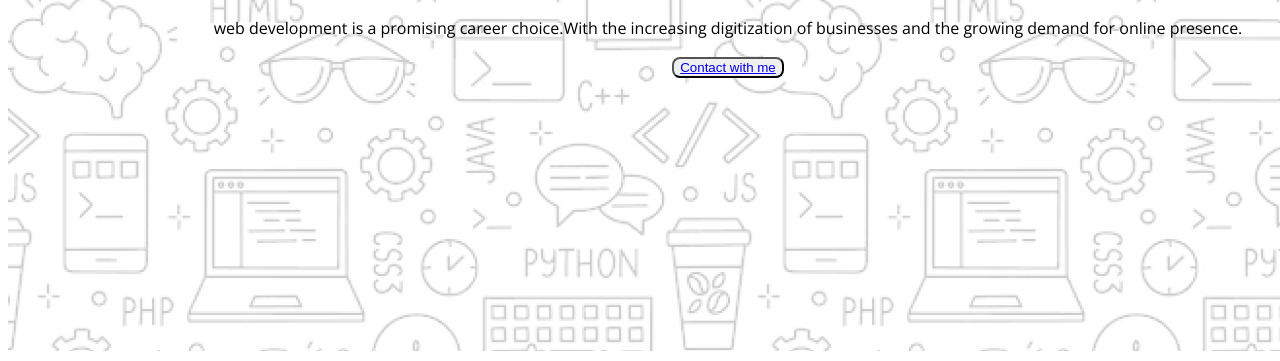
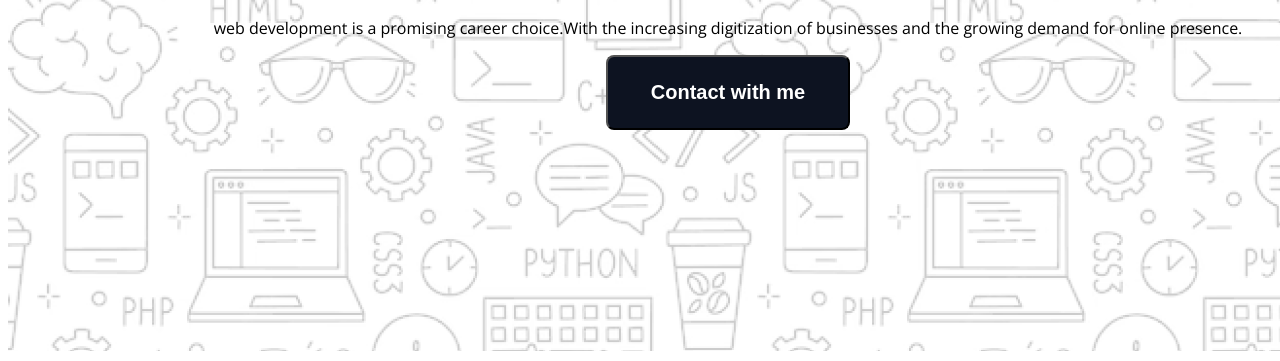
Before and after one commit to aminsohag/first-web-assignment, a plain HTML site: page index.html in a window 1280 px wide. Shown: the part 309-670 px from the top of the page. Drawn offline with nearby package versions, Linux system fonts and the light colour scheme; a web font is replaced by a local one.

Commit message:
added button

```diff
--- a/index.html
+++ b/index.html
@@ -16,7 +16,7 @@
             <img class="images" src="styles/assets/Group.png" alt="">
         <div><h2 class="fist-title">"In the near future, I hope to become a Developer."</h2></div>
         <div><p class="title-description">web development is a promising career choice.With the increasing digitization of businesses and the growing demand for online presence.</p></div>
-        <button class="btn"><a href="footer">Contact with me</a></button>
+        <a href=""><button class="btn">Contact with me</button></a>
     </div>
     </header>
     <main>
--- a/styles/assignment.css
+++ b/styles/assignment.css
@@ -26,8 +26,15 @@
     font-size: 16px;
   }
   .btn{
+     background-color: #0D1321;
+     color: white;
+     width: 244px;
+     font-size: 20px;
+     font-weight: 600;
     border-radius: 8px;
-    color: #0D1321;
+    text-decoration: none;
+    padding: 24px 21px;
+
   }
   flex{
     display: flex;
```
